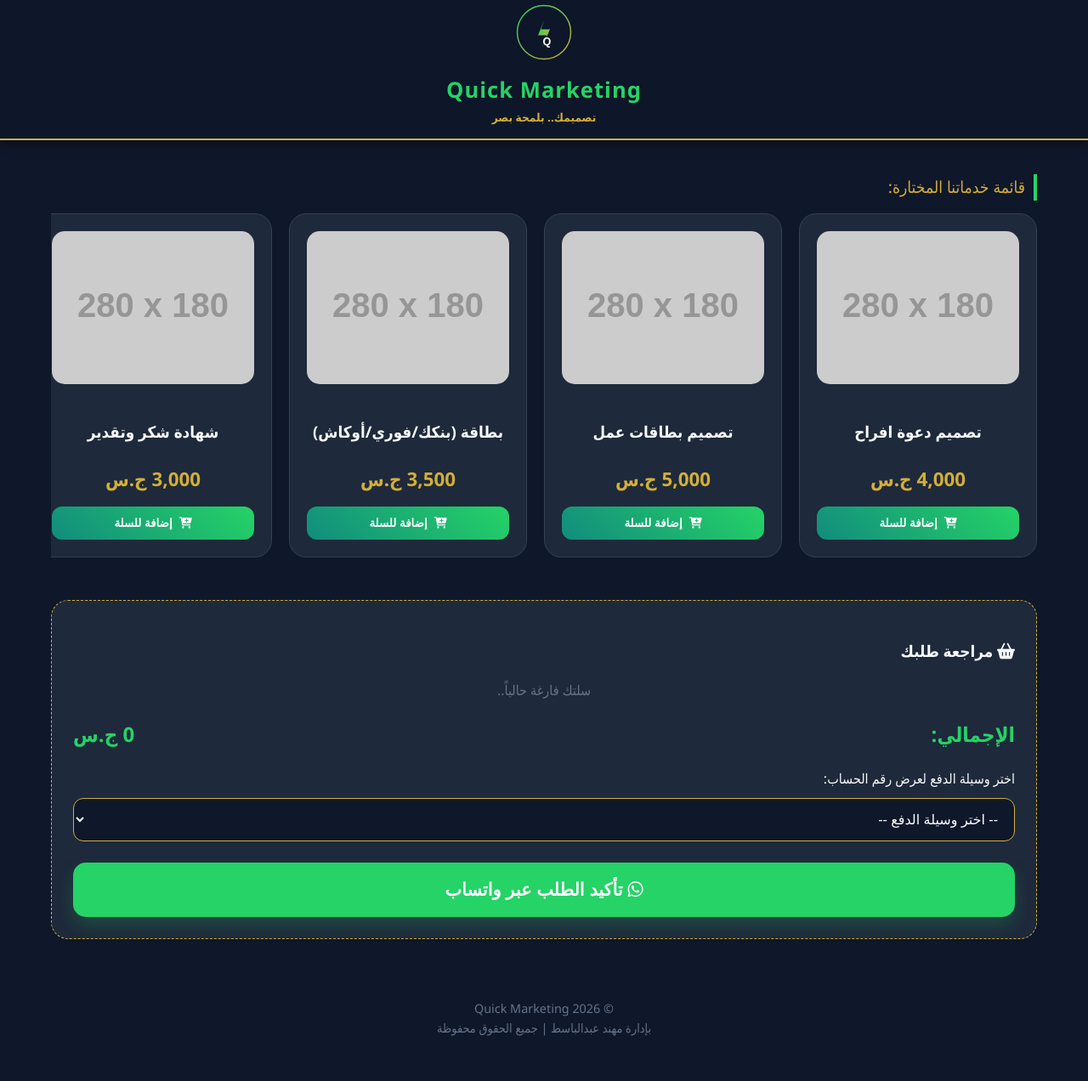
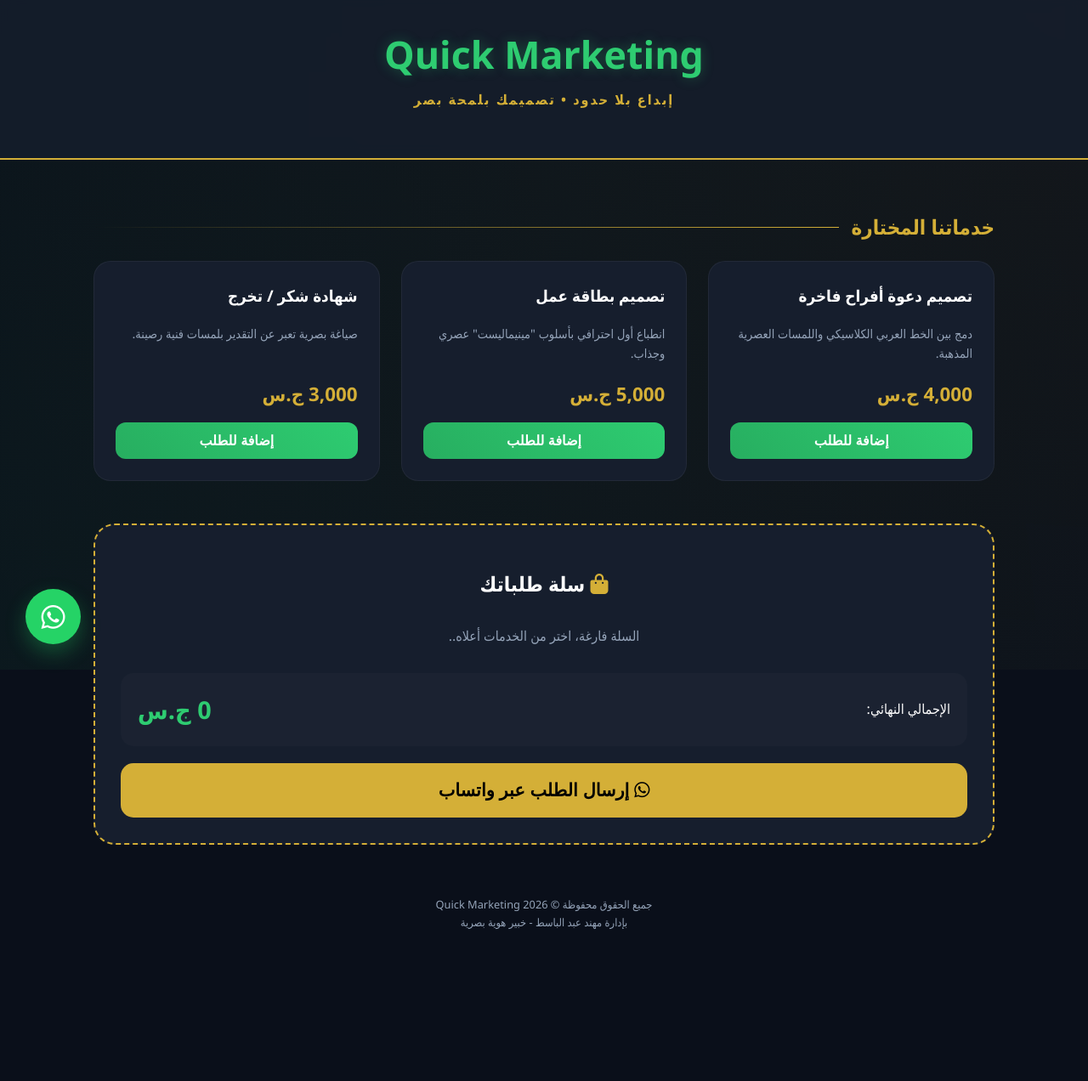
Before and after one commit to mohandabdalbasit13-art/Quick-Marketing-, a plain HTML site: page index.html in a window 1280 px wide. Shown: the part 12-1284 px from the top of the page at 85% size. After the commit the page ends 1147 px from the top, so only its background shows below. Drawn offline with Linux system fonts and the light colour scheme; placeholder pictures from the web are drawn by us.

Commit message:
Update index.html

```diff
--- a/index.html
+++ b/index.html
@@ -3,320 +3,253 @@
 <head>
     <meta charset="UTF-8">
     <meta name="viewport" content="width=device-width, initial-scale=1.0">
-
-    <title>Quick Marketing | خدمات التصميم الرقمي</title>
-    <meta name="description" content="كويك ماركتنج لخدمات التصميم الاحترافي في السودان. اطلب الآن عبر الواتساب واستمتع بخيارات دفع متعددة.">
-    <meta name="author" content="مهند عبدالباسط">
-
+    <title>Quick Marketing | إبداع بلا حدود</title>
     <link rel="stylesheet" href="https://cdnjs.cloudflare.com/ajax/libs/font-awesome/6.0.0/css/all.min.css">
-
     <style>
         :root {
-            --primary-color: #25d366;
-            --gold-color: #D4AF37;
-            --dark-bg: #0f172a;
-            --card-bg: #1e293b;
-            --text-light: #f8fafc;
+            --primary-green: #2ecc71;
+            --luxury-gold: #D4AF37;
+            --dark-bg: #0a0f1a;
+            --card-bg: #161e2d;
+            --text-white: #ffffff;
+            --text-gray: #94a3b8;
+            --danger: #ef4444;
         }
 
-        * { box-sizing: border-box; -webkit-tap-highlight-color: transparent; }
+        * { box-sizing: border-box; transition: all 0.3s ease; }
 
         body {
             font-family: 'Segoe UI', Tahoma, Geneva, Verdana, sans-serif;
-            margin: 0;
-            background-color: var(--dark-bg);
-            color: var(--text-light);
-            line-height: 1.6;
+            margin: 0; background-color: var(--dark-bg); color: var(--text-white);
+            line-height: 1.6; overflow-x: hidden;
         }
 
-        /* الهيدر الثابت والشعار */
-        header {
-            background: rgba(15, 23, 42, 0.95);
-            backdrop-filter: blur(10px);
-            padding: 15px;
-            text-align: center;
-            position: sticky;
-            top: 0;
-            z-index: 1000;
-            border-bottom: 2px solid var(--gold-color);
-            box-shadow: 0 4px 15px rgba(0,0,0,0.4);
+        /* خلفية فخمة */
+        body::before {
+            content: ""; position: fixed; top: 0; left: 0; width: 100%; height: 100%;
+            background: radial-gradient(circle at top right, rgba(212, 175, 55, 0.05), transparent),
+                        radial-gradient(circle at bottom left, rgba(46, 204, 113, 0.05), transparent);
+            z-index: -1;
         }
 
-        .logo-svg { width: 70px; height: 70px; margin-bottom: 5px; }
-
-        header h1 {
-            margin: 0; font-size: 1.6rem; color: var(--primary-color);
-            letter-spacing: 1px;
+        header {
+            padding: 40px 20px; text-align: center;
+            border-bottom: 2px solid var(--luxury-gold);
+            background: rgba(22, 30, 45, 0.8); backdrop-filter: blur(10px);
         }
 
-        header p { margin: 0; font-size: 0.85rem; color: var(--gold-color); font-weight: bold; }
-
-        .container { padding: 20px; max-width: 1200px; margin: auto; }
-
-        .section-title {
-            font-size: 1.2rem;
-            color: var(--gold-color);
-            margin: 20px 0 15px;
-            border-right: 4px solid var(--primary-color);
-            padding-right: 10px;
+        .logo-area h1 {
+            font-size: 2.8rem; margin: 0; color: var(--primary-green);
+            text-shadow: 0 0 15px rgba(46, 204, 113, 0.3);
         }
 
-        /* السلايدر المتجاوب */
-        .slider-container {
-            display: flex;
-            overflow-x: auto;
-            gap: 20px;
-            padding-bottom: 20px;
-            scroll-snap-type: x mandatory;
+        .logo-area p { color: var(--luxury-gold); font-weight: bold; letter-spacing: 2px; margin-top: 5px; }
+
+        .container { max-width: 1100px; margin: auto; padding: 20px; }
+
+        .section-header {
+            display: flex; align-items: center; gap: 15px; margin: 40px 0 20px;
         }
 
-        .slider-container::-webkit-scrollbar { height: 6px; }
-        .slider-container::-webkit-scrollbar-thumb { background: var(--gold-color); border-radius: 10px; }
+        .section-header h2 { color: var(--luxury-gold); font-size: 1.5rem; margin: 0; }
+        .line { flex-grow: 1; height: 1px; background: linear-gradient(to left, var(--luxury-gold), transparent); }
 
-        .product-card {
-            background: var(--card-bg);
-            min-width: 280px;
-            border-radius: 20px;
-            padding: 20px;
-            border: 1px solid #334155;
-            text-align: center;
-            scroll-snap-align: start;
-            transition: 0.3s;
+        /* شبكة الخدمات */
+        .services-grid {
+            display: grid; grid-template-columns: repeat(auto-fit, minmax(300px, 1fr)); gap: 25px;
         }
 
-        .product-card:hover { border-color: var(--primary-color); transform: translateY(-5px); }
-
-        .product-card img {
-            width: 100%; height: 180px;
-            object-fit: cover; border-radius: 15px;
-            background: #000; margin-bottom: 15px;
+        .card {
+            background: var(--card-bg); border-radius: 20px; padding: 25px;
+            border: 1px solid rgba(255,255,255,0.05); position: relative; overflow: hidden;
         }
 
-        .price { color: var(--gold-color); font-weight: bold; font-size: 1.4rem; margin-bottom: 15px; }
+        .card:hover { border-color: var(--luxury-gold); transform: translateY(-10px); box-shadow: 0 10px 30px rgba(0,0,0,0.5); }
+
+        .card h3 { color: var(--text-white); margin-top: 0; }
+        .card p { color: var(--text-gray); font-size: 0.9rem; min-height: 50px; }
+        .price { font-size: 1.4rem; color: var(--luxury-gold); font-weight: bold; display: block; margin: 15px 0; }
 
         .add-btn {
-            background: linear-gradient(45deg, #128c7e, var(--primary-color));
-            color: white; border: none; padding: 12px;
-            border-radius: 12px; cursor: pointer; width: 100%; font-weight: bold;
-            display: flex; align-items: center; justify-content: center; gap: 8px;
+            background: linear-gradient(45deg, #27ae60, var(--primary-green));
+            color: white; border: none; width: 100%; padding: 12px;
+            border-radius: 12px; cursor: pointer; font-weight: bold; font-size: 1rem;
         }
 
-        /* سلة الطلبات والدفع */
-        .cart-section {
-            background: var(--card-bg);
-            margin-top: 30px;
-            padding: 25px;
-            border-radius: 20px;
-            border: 1px dashed var(--gold-color);
+        .add-btn:active { transform: scale(0.95); }
+
+        /* سلة المشتريات الاحترافية */
+        .cart-container {
+            margin-top: 50px; background: var(--card-bg); border-radius: 25px;
+            padding: 30px; border: 2px dashed var(--luxury-gold);
         }
 
-        #cart-items { list-style: none; padding: 0; margin: 0; }
-        #cart-items li {
-            display: flex; justify-content: space-between;
-            padding: 12px 0; border-bottom: 1px solid #334155;
+        .cart-item {
+            display: flex; justify-content: space-between; align-items: center;
+            padding: 15px 0; border-bottom: 1px solid rgba(255,255,255,0.05);
+            animation: fadeIn 0.4s ease;
         }
 
-        .total-box {
-            display: flex; justify-content: space-between;
-            font-size: 1.5rem; margin: 20px 0;
-            color: var(--primary-color); font-weight: bold;
+        @keyframes fadeIn { from { opacity: 0; transform: translateX(20px); } to { opacity: 1; transform: translateX(0); } }
+
+        .remove-btn {
+            background: rgba(239, 68, 68, 0.1); color: var(--danger);
+            border: 1px solid var(--danger); width: 35px; height: 35px;
+            border-radius: 10px; cursor: pointer; display: flex; align-items: center; justify-content: center;
         }
 
-        /* صندوق بيانات الحساب البنكي المطور */
-        .payment-info-box {
-            background: #0f172a;
-            border: 1px solid var(--primary-color);
-            border-radius: 15px;
-            padding: 20px;
-            margin-top: 15px;
-            display: none;
-            animation: slideDown 0.4s ease;
+        .remove-btn:hover { background: var(--danger); color: white; }
+
+        .total-box {
+            display: flex; justify-content: space-between; align-items: center;
+            margin-top: 30px; padding: 20px; background: rgba(255,255,255,0.02); border-radius: 15px;
         }
 
-        @keyframes slideDown { from { opacity: 0; transform: translateY(-10px); } to { opacity: 1; transform: translateY(0); } }
+        .total-amount { font-size: 1.8rem; color: var(--primary-green); font-weight: bold; }
 
-        .acc-number { color: var(--gold-color); font-weight: bold; font-size: 1.4rem; display: block; margin: 5px 0; }
-
-        select {
-            width: 100%; padding: 15px; border-radius: 12px;
-            background: var(--dark-bg); color: white; border: 1px solid var(--gold-color);
-            margin-top: 10px; font-size: 1rem; cursor: pointer;
+        .checkout-btn {
+            background: var(--luxury-gold); color: #000; width: 100%;
+            padding: 20px; border-radius: 15px; border: none; font-size: 1.3rem;
+            font-weight: bold; cursor: pointer; margin-top: 20px;
         }
 
-        .order-btn {
-            background: var(--primary-color); color: white;
-            width: 100%; border: none; padding: 20px;
-            font-size: 1.3rem; font-weight: bold; border-radius: 15px;
-            cursor: pointer; margin-top: 25px;
-            box-shadow: 0 10px 20px rgba(37, 211, 102, 0.2);
+        /* زر الواتساب العائم */
+        .wa-float {
+            position: fixed; bottom: 30px; left: 30px;
+            width: 65px; height: 65px; background: #25d366;
+            border-radius: 50%; display: flex; align-items: center; justify-content: center;
+            box-shadow: 0 10px 25px rgba(37, 211, 102, 0.3); z-index: 1000;
+            text-decoration: none; color: white; font-size: 32px;
         }
 
-        footer { text-align: center; padding: 50px 20px; color: #64748b; font-size: 0.9rem; }
+        .wa-float:hover { transform: scale(1.1) rotate(10deg); }
+
+        footer { text-align: center; padding: 40px; color: var(--text-gray); font-size: 0.8rem; }
     </style>
 </head>
 <body>
 
 <header>
-    <svg class="logo-svg" viewBox="0 0 100 100" xmlns="http://www.w3.org/2000/svg">
-        <defs>
-            <linearGradient id="logoGrad" x1="0%" y1="0%" x2="100%" y2="100%">
-                <stop offset="0%" style="stop-color:#25d366;stop-opacity:1" />
-                <stop offset="100%" style="stop-color:#D4AF37;stop-opacity:1" />
-            </linearGradient>
-        </defs>
-        <circle cx="50" cy="50" r="45" stroke="url(#logoGrad)" stroke-width="2" fill="none" />
-        <path d="M50 30 L40 55 L55 55 L45 80 L60 45 L45 45 Z" fill="url(#logoGrad)" />
-        <text x="62" y="72" font-family="Arial" font-size="18" font-weight="bold" fill="white">Q</text>
-    </svg>
-    <h1>Quick Marketing</h1>
-    <p>تصميمك.. بلمحة بصر</p>
+    <div class="logo-area">
+        <h1>Quick Marketing</h1>
+        <p>إبداع بلا حدود • تصميمك بلمحة بصر</p>
+    </div>
 </header>
 
 <div class="container">
-    <div class="section-title">قائمة خدماتنا المختارة:</div>
+    <div class="section-header">
+        <h2>خدماتنا المختارة</h2>
+        <div class="line"></div>
+    </div>
 
-    <div class="slider-container">
-        <div class="product-card">
-            <img src="https://via.placeholder.com/280x180/1e293b/f8fafc?text=Wedding+Invite" alt="دعوة">
-            <h3>تصميم دعوة افراح</h3>
-            <p class="price">4,000 ج.س</p>
-            <button class="add-btn" onclick="addToCart('تصميم دعوة افراح', 4000)">
-                <i class="fas fa-cart-plus"></i> إضافة للسلة
-            </button>
+    <div class="services-grid">
+        <div class="card">
+            <h3>تصميم دعوة أفراح فاخرة</h3>
+            <p>دمج بين الخط العربي الكلاسيكي واللمسات العصرية المذهبة.</p>
+            <span class="price">4,000 ج.س</span>
+            <button class="add-btn" onclick="addToCart('دعوة أفراح فاخرة', 4000)">إضافة للطلب</button>
         </div>
 
-        <div class="product-card">
-            <img src="https://via.placeholder.com/280x180/1e293b/f8fafc?text=Business+Card" alt="بطاقة">
-            <h3>تصميم بطاقات عمل</h3>
-            <p class="price">5,000 ج.س</p>
-            <button class="add-btn" onclick="addToCart('تصميم بطاقة عمل', 5000)">
-                <i class="fas fa-cart-plus"></i> إضافة للسلة
-            </button>
+        <div class="card">
+            <h3>تصميم بطاقة عمل</h3>
+            <p>انطباع أول احترافي بأسلوب "مينيماليست" عصري وجذاب.</p>
+            <span class="price">5,000 ج.س</span>
+            <button class="add-btn" onclick="addToCart('بطاقة عمل احترافية', 5000)">إضافة للطلب</button>
         </div>
 
-        <div class="product-card">
-            <img src="https://via.placeholder.com/280x180/1e293b/f8fafc?text=Payment+Card" alt="بطاقة دفع">
-            <h3>بطاقة (بنكك/فوري/أوكاش)</h3>
-            <p class="price">3,500 ج.س</p>
-            <button class="add-btn" onclick="addToCart('تصميم بطاقة دفع', 3500)">
-                <i class="fas fa-cart-plus"></i> إضافة للسلة
-            </button>
-        </div>
-
-        <div class="product-card">
-            <img src="https://via.placeholder.com/280x180/1e293b/f8fafc?text=Certificate" alt="شهادة">
-            <h3>شهادة شكر وتقدير</h3>
-            <p class="price">3,000 ج.س</p>
-            <button class="add-btn" onclick="addToCart('شهادة شكر وتقدير', 3000)">
-                <i class="fas fa-cart-plus"></i> إضافة للسلة
-            </button>
+        <div class="card">
+            <h3>شهادة شكر / تخرج</h3>
+            <p>صياغة بصرية تعبر عن التقدير بلمسات فنية رصينة.</p>
+            <span class="price">3,000 ج.س</span>
+            <button class="add-btn" onclick="addToCart('شهادة شكر/تخرج', 3000)">إضافة للطلب</button>
         </div>
     </div>
 
-    <div class="cart-section">
-        <h3><i class="fas fa-shopping-basket"></i> مراجعة طلبك</h3>
-        <ul id="cart-items">
-            <p style="text-align:center; color:#64748b;">سلتك فارغة حالياً..</p>
-        </ul>
+    <div class="cart-container" id="my-cart">
+        <h2 style="text-align: center; margin-bottom: 30px;">
+            <i class="fas fa-shopping-bag" style="color: var(--luxury-gold);"></i> سلة طلباتك
+        </h2>
+        <div id="cart-list">
+            <p style="text-align: center; color: var(--text-gray);">السلة فارغة، اختر من الخدمات أعلاه..</p>
+        </div>
 
         <div class="total-box">
-            <span>الإجمالي:</span>
-            <span><span id="total-price">0</span> ج.س</span>
+            <span>الإجمالي النهائي:</span>
+            <span class="total-amount"><span id="total-val">0</span> ج.س</span>
         </div>
 
-        <div class="payment-box">
-            <label>اختر وسيلة الدفع لعرض رقم الحساب:</label>
-            <select id="payment-method" onchange="updatePaymentInfo()">
-                <option value="">-- اختر وسيلة الدفع --</option>
-                <option value="بنكك">تطبيق بنكك (Bankak)</option>
-                <option value="فوري">تطبيق فوري (Fawry)</option>
-                <option value="أوكاش">تطبيق أوكاش (بنك أمدرمان)</option>
-                <option value="كاش">دفع نقدي (كاش)</option>
-            </select>
-
-            <div id="account-info" class="payment-info-box">
-                <span id="acc-label" style="font-size: 0.9rem; opacity: 0.8;">رقم حساب المحول إليه:</span>
-                <span class="acc-number" id="acc-num">0000000</span>
-                <p>باسم: <strong>مهند عبدالباسط الحسين</strong></p>
-                <small style="color: var(--primary-color);">* يرجى إرسال صورة الإشعار بعد التحويل.</small>
-            </div>
-        </div>
-
-        <button class="order-btn" onclick="sendToWhatsApp()">
-            <i class="fab fa-whatsapp"></i> تأكيد الطلب عبر واتساب
+        <button class="checkout-btn" onclick="sendWhatsApp()">
+            <i class="fab fa-whatsapp"></i> إرسال الطلب عبر واتساب
         </button>
     </div>
 </div>
 
+<a href="https://wa.me/249917717881?text=مرحباً، أريد الاستفسار عن خدمة خاصة" class="wa-float" target="_blank">
+    <i class="fab fa-whatsapp"></i>
+</a>
+
 <footer>
-    &copy; 2026 Quick Marketing <br>
-    بإدارة مهند عبدالباسط | جميع الحقوق محفوظة
+    جميع الحقوق محفوظة &copy; 2026 Quick Marketing <br>
+    بإدارة مهند عبد الباسط - خبير هوية بصرية
 </footer>
 
 <script>
     let cart = [];
-    let total = 0;
-
-    // بيانات الحسابات المحدثة
-    const paymentDetails = {
-        "بنكك": "7927256",
-        "فوري": "52119923",
-        "أوكاش": "1223324"
-    };
 
     function addToCart(name, price) {
-        cart.push({name, price});
-        total += price;
+        const id = Date.now();
+        cart.push({ id, name, price });
+        updateUI();
+        // تمرير تلقائي للسلة عند إضافة أول عنصر
+        if(cart.length === 1) document.getElementById('my-cart').scrollIntoView({behavior: 'smooth'});
+    }
+
+    function removeFromCart(id) {
+        cart = cart.filter(item => item.id !== id);
         updateUI();
     }
 
     function updateUI() {
-        const cartList = document.getElementById('cart-items');
-        const totalDisp = document.getElementById('total-price');
+        const listElement = document.getElementById('cart-list');
+        const totalElement = document.getElementById('total-val');
+        listElement.innerHTML = '';
+        let total = 0;
 
-        cartList.innerHTML = cart.length === 0 ? '<p style="text-align:center; color:#64748b;">سلتك فارغة حالياً..</p>' : '';
-        cart.forEach((item) => {
-            cartList.innerHTML += `<li>${item.name} <span>${item.price.toLocaleString()} ج.س</span></li>`;
-        });
-        totalDisp.innerText = total.toLocaleString();
+        if (cart.length === 0) {
+            listElement.innerHTML = '<p style="text-align: center; color: var(--text-gray);">السلة فارغة، اختر من الخدمات أعلاه..</p>';
+        } else {
+            cart.forEach(item => {
+                total += item.price;
+                listElement.innerHTML += `
+                    <div class="cart-item">
+                        <span>${item.name}</span>
+                        <div style="display:flex; align-items:center; gap:15px;">
+                            <span style="color: var(--luxury-gold); font-weight:bold;">${item.price.toLocaleString()} ج.س</span>
+                            <button class="remove-btn" onclick="removeFromCart(${item.id})">
+                                <i class="fas fa-trash"></i>
+                            </button>
+                        </div>
+                    </div>
+                `;
+            });
+        }
+        totalElement.innerText = total.toLocaleString();
     }
 
-    function updatePaymentInfo() {
-        const method = document.getElementById('payment-method').value;
-        const infoBox = document.getElementById('account-info');
-        const numDisp = document.getElementById('acc-num');
-        const labelDisp = document.getElementById('acc-label');
+    function sendWhatsApp() {
+        if (cart.length === 0) return alert("من فضلك أضف خدمة واحدة على الأقل!");
 
-        if (paymentDetails[method]) {
-            infoBox.style.display = 'block';
-            numDisp.innerText = paymentDetails[method];
-            labelDisp.innerText = `رقم حساب ${method}:`;
-        } else if (method === "كاش") {
-            infoBox.style.display = 'block';
-            labelDisp.innerText = "الدفع عند الاستلام:";
-            numDisp.innerText = "متاح للمقابلة الشخصية";
-        } else {
-            infoBox.style.display = 'none';
-        }
-    }
+        let msg = "*طلب تصميم جديد - Quick Marketing*%0A";
+        msg += "--------------------------%0A";
+        cart.forEach((item, index) => {
+            msg += `${index + 1}. ${item.name} - ${item.price.toLocaleString()} ج.س%0A`;
+        });
+        msg += "--------------------------%0A";
+        msg += `*الإجمالي:* ${document.getElementById('total-val').innerText} ج.س%0A`;
+        msg += "--------------------------%0A";
+        msg += "أرجو تأكيد الاستلام للبدء في العمل.";
 
-    function sendToWhatsApp() {
-        if (cart.length === 0) { alert("من فضلك اختر خدمة أولاً!"); return; }
-        const method = document.getElementById('payment-method').value;
-        if (!method) { alert("من فضلك اختر وسيلة الدفع!"); return; }
-
-        const phone = "249917717881";
-        let message = `*طلب جديد من Quick Marketing*%0A`;
-        message += `==========================%0A`;
-        cart.forEach((item, i) => message += `${i+1}. ${item.name} - ${item.price.toLocaleString()} ج.س%0A`);
-        message += `==========================%0A`;
-        message += `*الإجمالي:* ${total.toLocaleString()} ج.س%0A`;
-        message += `*وسيلة الدفع:* ${method}%0A`;
-        if(paymentDetails[method]) message += `*المحول إليه:* ${paymentDetails[method]}%0A`;
-        message += `==========================%0A`;
-        message += `أرجو مراجعة الطلب لبدء العمل.`;
-
-        window.open(`https://wa.me/${phone}?text=${message}`, '_blank');
+        window.open(`https://wa.me/249917717881?text=${msg}`, '_blank');
     }
 </script>
 
```
